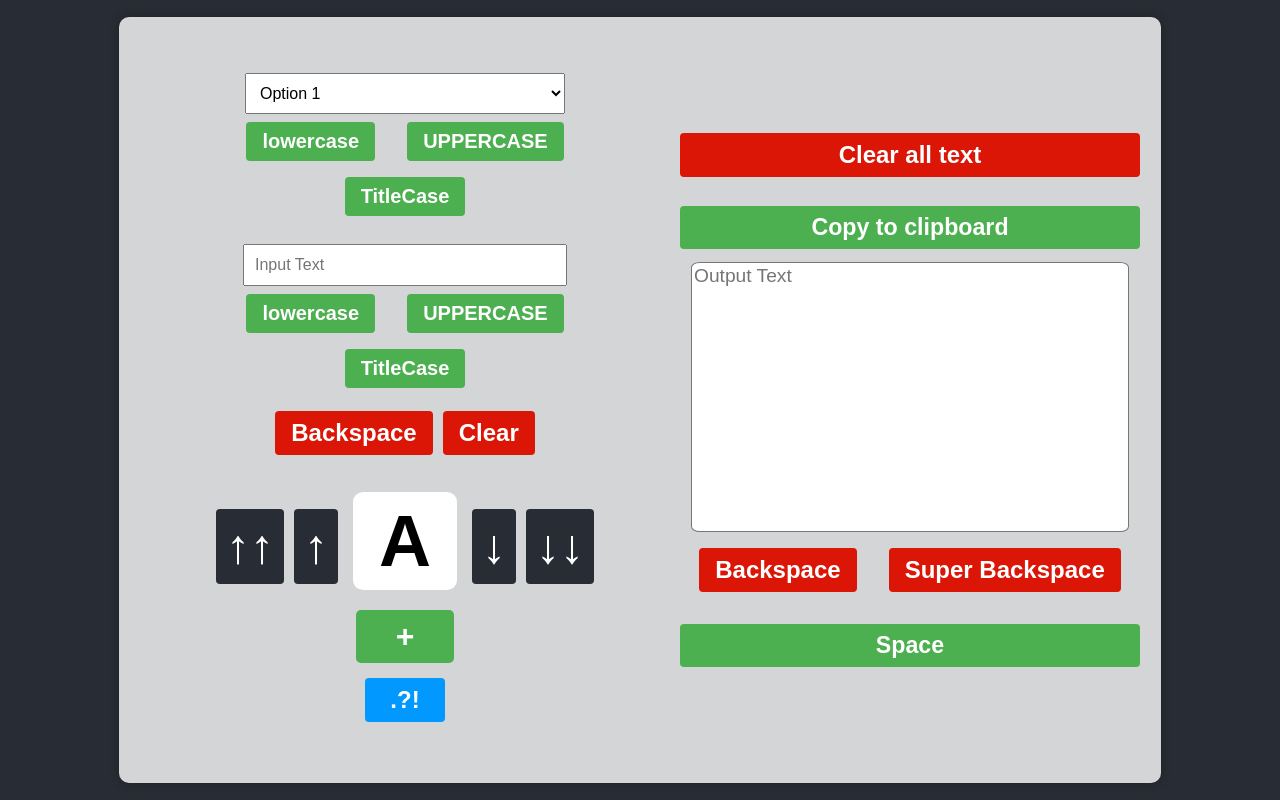
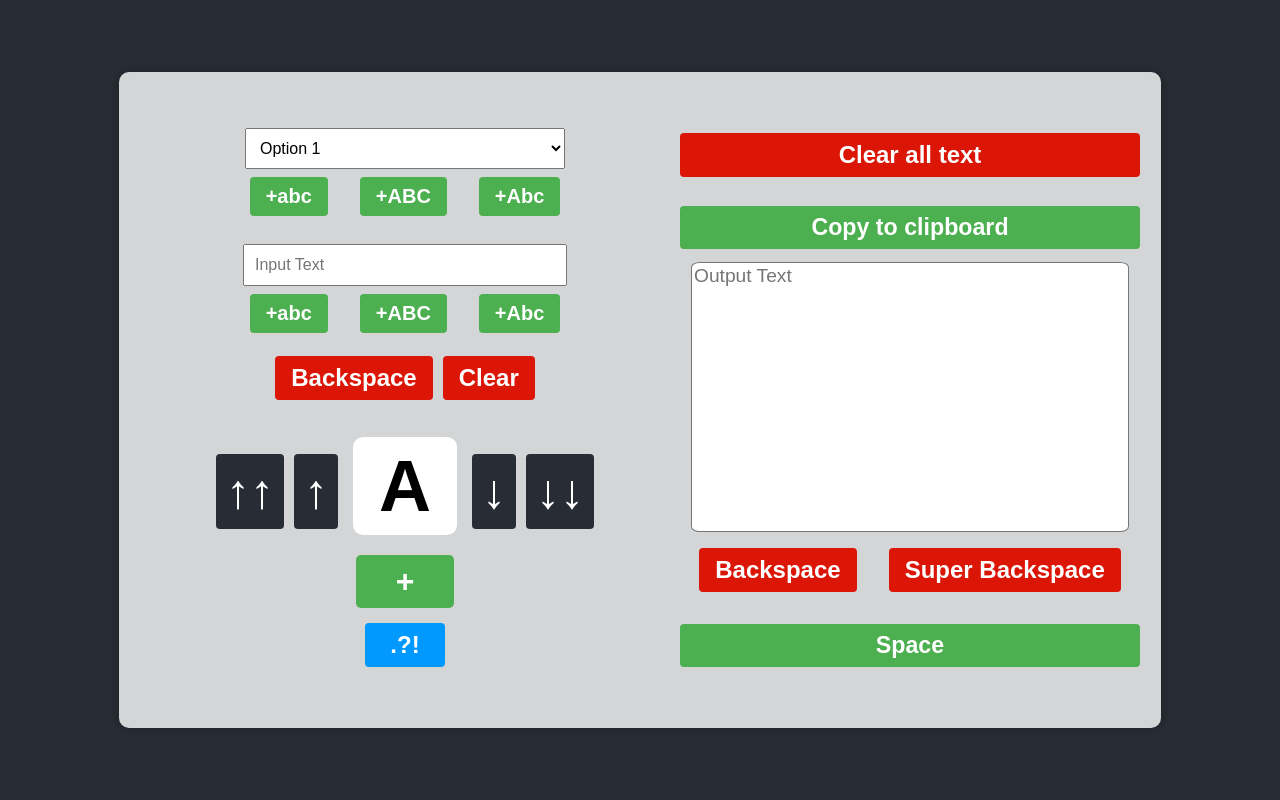
Before and after one commit to Kfmoi/GDSC-Frontend, a React (Create React App) app: page / in a window 1280 px wide. Built offline with nearby package versions, Linux system fonts and the light colour scheme; the HTML template or start-up script is replaced by a standard one.

Commit message:
Add more visual buttons for text addition

```diff
--- a/src/components/textInputDisplay/TextInputDisplay.js
+++ b/src/components/textInputDisplay/TextInputDisplay.js
@@ -50,12 +50,12 @@ const TextInputDisplay = ( {onSave} ) => {
               onClick={() => onSave(text.toLowerCase())}
               className="output-button"
             >
-              lowercase
+              +abc
             </button>
             <button onClick={() => onSave(text.toUpperCase())} className="output-button">
-              UPPERCASE
+              +ABC
             </button>
-            <button onClick={() => onSave(toTitleCase(text))} className="output-button">TitleCase</button>
+            <button onClick={() => onSave(toTitleCase(text))} className="output-button">+Abc</button>
           </div>
         </div>
 
--- a/src/components/textOutputDisplay/TextOutputDisplay.js
+++ b/src/components/textOutputDisplay/TextOutputDisplay.js
@@ -33,12 +33,12 @@ const TextOutputDisplay = ({ onSave, text }) => {
               onClick={() => onSave(selectedOption.toLowerCase())}
               className="output-button"
             >
-              lowercase
+              +abc
             </button>
             <button onClick={() => onSave(selectedOption.toUpperCase())} className="output-button">
-              UPPERCASE
+              +ABC
             </button>
-            <button onClick={() => onSave(toTitleCase(selectedOption))} className="output-button">TitleCase</button>
+            <button onClick={() => onSave(toTitleCase(selectedOption))} className="output-button">+Abc</button>
           </div>
         </div>
       </div>
```
